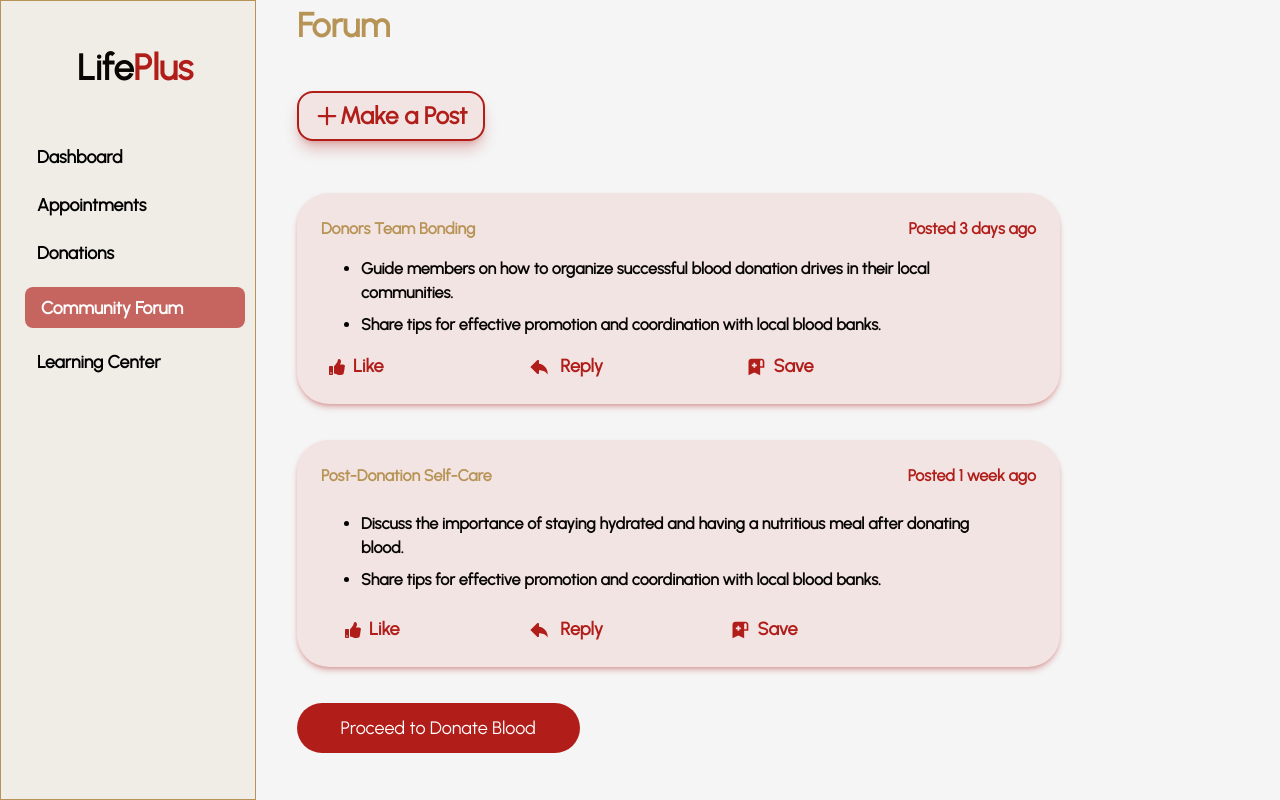
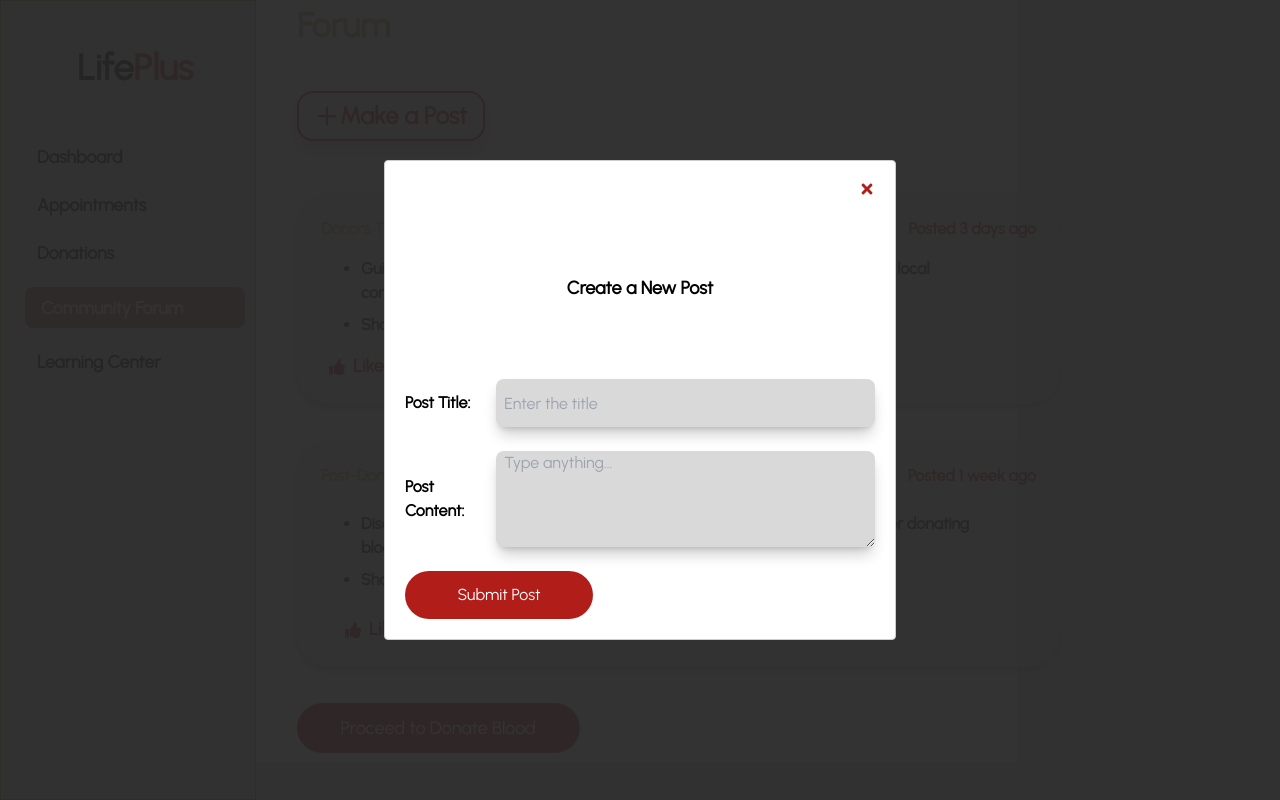
Before and after one commit to oreoluwa212/lifePlus-webapp, a React (Vite) app: page /community in a window 1280 px wide. Both pictures are taken after a click on the button "Make a Post". Built offline with nearby package versions, Linux system fonts and the light colour scheme.

Commit message:
feat: Forum posting added

```diff
--- a/package.json
+++ b/package.json
@@ -15,6 +15,7 @@
     "react-datepicker": "^6.1.0",
     "react-dom": "^18.2.0",
     "react-icons": "^5.0.1",
+    "react-modal": "^3.16.1",
     "react-router-dom": "^6.22.0",
     "react-slick": "^0.30.2",
     "slick-carousel": "^1.8.1",
--- /dev/null
+++ b/src/components/web-App/PostModal.jsx
@@ -0,0 +1,113 @@
+import React, { useState } from "react";
+import { FaTimes } from "react-icons/fa";
+import Modal from "react-modal";
+
+const PostModal = ({ onClose }) => {
+  const [changesMade, setChangesMade] = useState(false);
+  const [isPostSuccessful, setIsPostSuccessful] = useState(false);
+
+  const handleInputChange = () => {
+    setChangesMade(true);
+  };
+
+  const handlePostSubmission = () => {
+    setChangesMade(false);
+    onClose();
+    window.alert("Post successful");
+    setTimeout(() => setIsPostSuccessful(true), 1000);
+  };
+
+  const handleModalClose = () => {
+    if (changesMade) {
+      const shouldClose = window.confirm(
+        "You have unsaved changes. Do you really want to close?"
+      );
+      if (shouldClose) {
+        setChangesMade(false);
+        onClose();
+      }
+    } else {
+      onClose();
+    }
+  };
+
+  const customStyles = {
+    overlay: {
+      backgroundColor: "rgba(0, 0, 0, 0.8)",
+    },
+    content: {
+      width: "40%",
+      height: "60%",
+      top: "50%",
+      left: "50%",
+      transform: "translate(-50%, -50%)",
+      display: "flex",
+      flexDirection: "column",
+      justifyContent: "space-between",
+    },
+  };
+
+  return (
+    <div className="">
+      <Modal
+        isOpen={!isPostSuccessful} // Show the modal only if post is not successful
+        onRequestClose={handleModalClose}
+        style={customStyles}
+        contentLabel="Post Modal"
+      >
+        <div className="flex w-full justify-end">
+          <button type="button" onClick={onClose}>
+            <FaTimes className="text-red" />
+          </button>
+        </div>
+        <h2 className="text-center font-semibold text-[18px]">
+          Create a New Post
+        </h2>
+        <form className="flex flex-col gap-6">
+          <div className="flex items-center gap-4">
+            <label className="font-semibold w-[20%]" htmlFor="postTitle">
+              Post Title:
+            </label>
+            <input
+              type="text"
+              id="postTitle"
+              placeholder="Enter the title"
+              className="w-full h-[48px] outline-none bg-[#D9D9D9] rounded-[8px] shadow-lg shadow-black/20 px-2"
+              name="postTitle"
+              onChange={handleInputChange}
+            />
+          </div>
+          <div className="flex items-center gap-4">
+            <label htmlFor="postContent" className="w-[20%] font-semibold">
+              Post Content:
+            </label>
+            <textarea
+              id="postContent"
+              name="postContent"
+              placeholder="Type anything..."
+              className="w-full px-2 bg-[#D9D9D9] rounded-[8px] shadow-lg outline-none shadow-black/20"
+              rows="4"
+              onChange={handleInputChange}
+            />
+          </div>
+          <button
+            className="bg-red text-white w-[40%] h-[48px] rounded-[32px]"
+            type="button"
+            onClick={handlePostSubmission}
+          >
+            Submit Post
+          </button>
+        </form>
+      </Modal>
+
+      {isPostSuccessful && (
+        // Show success message if post is successful
+        <div className="success-message">
+          <p>Your post has been successfully submitted.</p>
+        </div>
+      )}
+    </div>
+  );
+};
+
+export default PostModal;
--- a/src/pages/web-App/CommunityForumPage.jsx
+++ b/src/pages/web-App/CommunityForumPage.jsx
@@ -1,16 +1,37 @@
-import React, { useState } from "react";
+// CommunityForumPage.js
+import React, { useState, useEffect } from "react";
 import SideBar from "../../components/web-App/SideBar";
-import ForumHeader from "../../components/web-App/ForumHeader";
+import PostModal from "../../components/web-App/PostModal";
+import Modal from "react-modal";
 import { PiMagnifyingGlassFill, PiPlusBold } from "react-icons/pi";
 import { TiArrowBack } from "react-icons/ti";
 import { BiSolidBookmarkAltPlus } from "react-icons/bi";
 import Header from "../../components/web-App/Header";
 import { FaThumbsUp } from "react-icons/fa";
 
-
 const CommunityForumPage = () => {
   const loggedInUser = JSON.parse(localStorage.getItem("user"));
   const [isOpen, setIsOpen] = useState(false);
+
+  const handlePostSubmission = () => {
+    // Perform any necessary actions on post submission
+    console.log("Post submitted!");
+
+    // Close the modal
+    closeModal();
+  };
+
+  useEffect(() => {
+    Modal.setAppElement("#root");
+  }, []);
+
+  const openModal = () => {
+    setIsOpen(true);
+  };
+
+  const closeModal = () => {
+    setIsOpen(false);
+  };
 
   return (
     <div className="flex flex-row h-screen w-full">
@@ -30,12 +51,15 @@ const CommunityForumPage = () => {
                   isOpen={isOpen}
                   currentUser={loggedInUser}
                 />
-              )}{" "}
+              )}
             </div>
           </div>
 
           <div className="flex flex-col gap-9 mt-4 lgss:mt-10 px-[5%] mds:px-0">
-            <button className="bg-[#F3E4E4] w-[40%] lgss:w-[20%] h-[50px] border-red border-[2px] rounded-[16px] text-red font-semibold text-[18px] lgss:text-[24px] shadow-lg shadow-red/30 flex justify-between items-center px-4">
+            <button
+              onClick={openModal}
+              className="bg-[#F3E4E4] w-[40%] lgss:w-[20%] h-[50px] border-red border-[2px] rounded-[16px] text-red font-semibold text-[18px] lgss:text-[24px] shadow-lg shadow-red/30 flex justify-between items-center px-4"
+            >
               <span>
                 <PiPlusBold />{" "}
               </span>{" "}
@@ -122,6 +146,9 @@ const CommunityForumPage = () => {
           </div>
         </div>
       </div>
+      <Modal isOpen={isOpen} onRequestClose={closeModal} className={"w-0"}>
+        <PostModal onClose={closeModal} onPostSubmit={handlePostSubmission} />
+      </Modal>
     </div>
   );
 };
```
Also changed, not shown: 1 other file (tests, documents, lock files or other folders).
